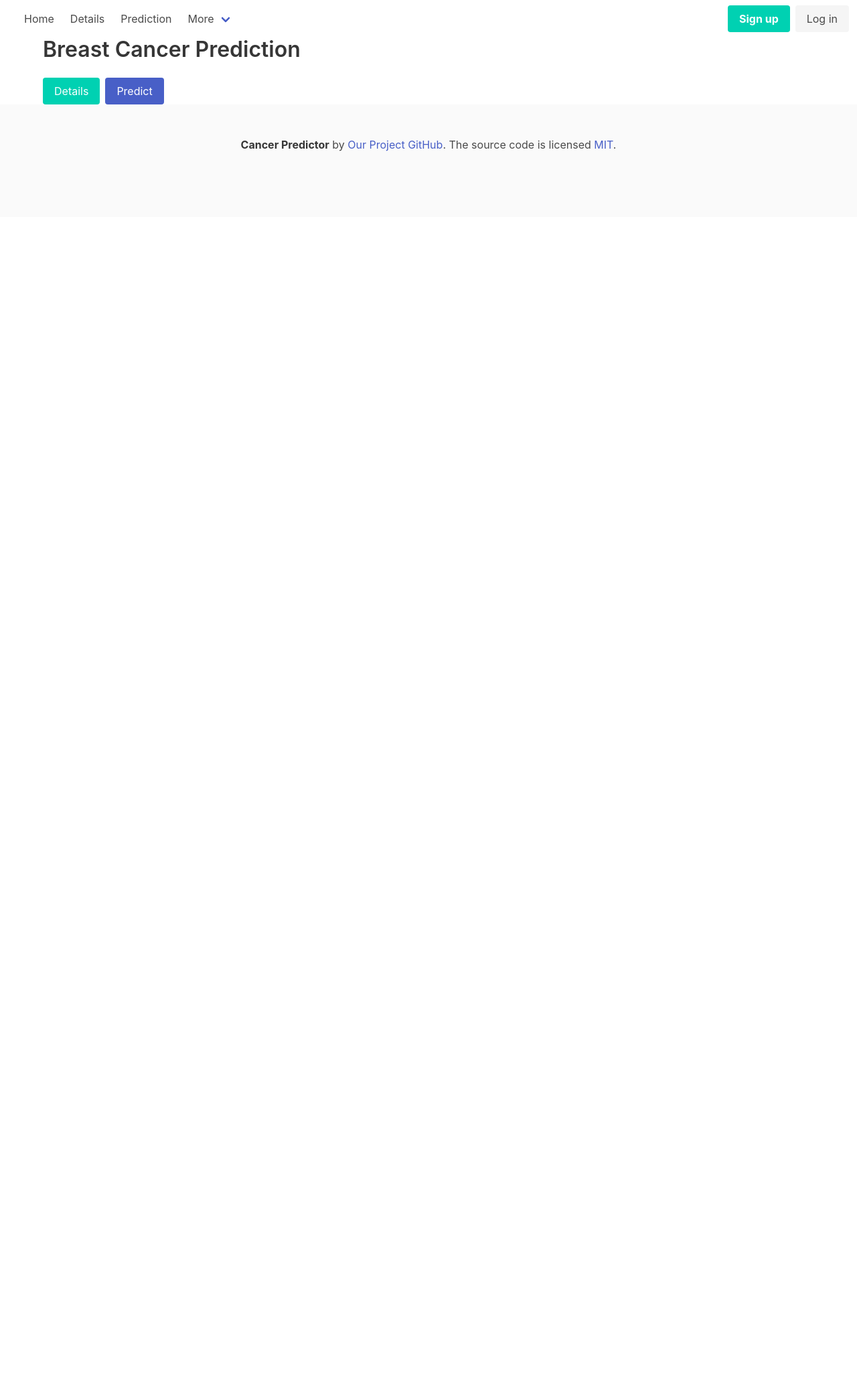
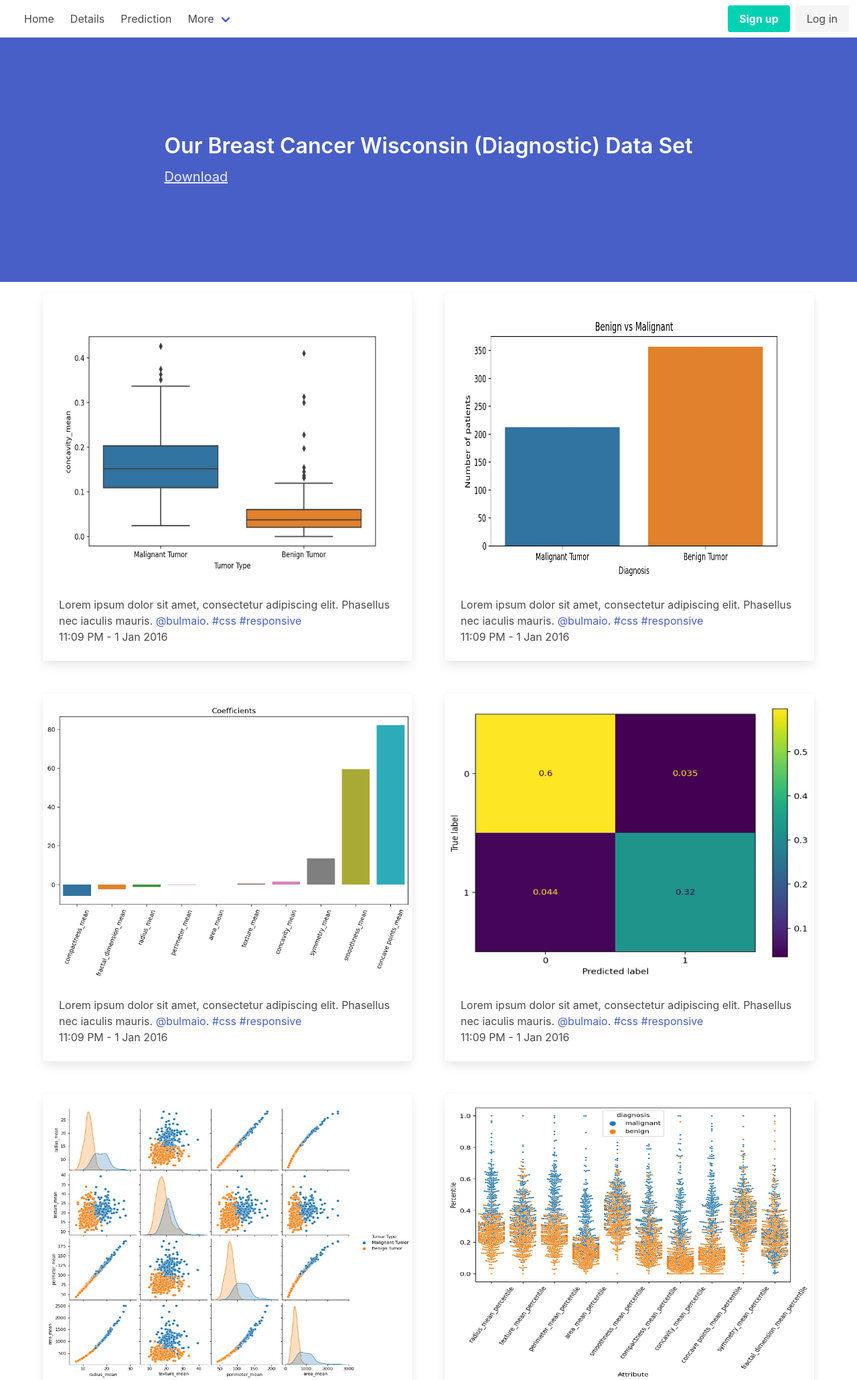
Before and after one commit to datathon21/breast_cancer_prediction, a Django app: template breast_cancer_predictor/templates/showPage.html in a window 1280 px wide. Shown: the top 2061 px of the page at 67% size. Before the commit the page ends 226 px from the top, so only its background shows below. Run offline with Django 3.2, Linux system fonts and the light colour scheme; the template is opened without the code that fills it, so the values that code supplies are empty; parts of the project's set-up code (start-up, migrations or seed data) failed here and were passed over.

Commit message:
Show dataset details

```diff
--- a/breast_cancer_predictor/templates/showPage.html
+++ b/breast_cancer_predictor/templates/showPage.html
@@ -5,7 +5,7 @@
     <meta http-equiv="X-UA-Compatible" content="IE=edge">
     <meta name="viewport" content="width=device-width, initial-scale=1.0">
     <link rel="stylesheet" href="https://cdn.jsdelivr.net/npm/bulma@0.9.3/css/bulma.min.css">
-    <link rel="stylesheet" href="../public/stylesheets/index.css">
+    <link rel="stylesheet" href="../static/css/index.css">
     <title> Breast Cancer prediction </title>
 </head>
 
@@ -71,20 +71,141 @@
             </div>
         </div>
     </nav>
-    <div class="container">
 
+	<section class="hero is-medium is-link">
+		<div class="container">
+			<div class="hero-body">
+				<h1 class="title pb-3"> Our Breast Cancer Wisconsin (Diagnostic) Data Set </h1>
+				<p class="subtitle is-underlined">
+					<a href="https://www.kaggle.com/uciml/breast-cancer-wisconsin-data?select=data.csv" target="_blank"> Download </a>
+				</p>
+			</div>
+		</div>
+	</section>
+
+    <div class="container pt-4">
         <div class="columns is-mobile">
-            <div class="column">
-                <h1 class="title"> Breast Cancer Prediction </h1>
-                <div class="buttons">
-                    <a class="button is-primary" href="/details"> Details </a>
-                    <a class="button is-link" href="/predict"> Predict </a>
+
+            <div class="column pr-5">
+                <div class="card">
+                    <div class="card-image">
+                    	<figure class="image is-4by3">
+                        	<img src="../static/img/show_image/boxplot2.jpg" alt="Placeholder image">
+                      	</figure>
+                    </div>
+                    <div class="card-content">
+						<div class="content">
+							Lorem ipsum dolor sit amet, consectetur adipiscing elit.
+							Phasellus nec iaculis mauris. <a>@bulmaio</a>.
+							<a href="#">#css</a> <a href="#">#responsive</a>
+							<br>
+							<time datetime="2016-1-1">11:09 PM - 1 Jan 2016</time>
+						</div>
+                    </div>
+                </div>
+				<div class="card">
+                    <div class="card-image">
+                    	<figure class="image is-4by3">
+                        	<img src="../static/img/show_image/coefs.jpg" alt="Placeholder image">
+                      	</figure>
+                    </div>
+                    <div class="card-content">
+						<div class="content">
+							Lorem ipsum dolor sit amet, consectetur adipiscing elit.
+							Phasellus nec iaculis mauris. <a>@bulmaio</a>.
+							<a href="#">#css</a> <a href="#">#responsive</a>
+							<br>
+							<time datetime="2016-1-1">11:09 PM - 1 Jan 2016</time>
+						</div>
+                    </div>
+                </div>
+				<div class="card">
+                    <div class="card-image">
+                    	<figure class="image is-4by3">
+                        	<img src="../static/img/show_image/pairplot.jpg" alt="Placeholder image">
+                      	</figure>
+                    </div>
+                    <div class="card-content">
+						<div class="content">
+							Lorem ipsum dolor sit amet, consectetur adipiscing elit.
+							Phasellus nec iaculis mauris. <a>@bulmaio</a>.
+							<a href="#">#css</a> <a href="#">#responsive</a>
+							<br>
+							<time datetime="2016-1-1">11:09 PM - 1 Jan 2016</time>
+						</div>
+                    </div>
                 </div>
             </div>
-            <div class="column">
 
+			<div class="column pl-5">
+                <div class="card">
+                    <div class="card-image">
+                    	<figure class="image is-4by3">
+                        	<img src="../static/img/show_image/BvsM.jpg" alt="Placeholder image">
+                      	</figure>
+                    </div>
+                    <div class="card-content">
+						<div class="content">
+							Lorem ipsum dolor sit amet, consectetur adipiscing elit.
+							Phasellus nec iaculis mauris. <a>@bulmaio</a>.
+							<a href="#">#css</a> <a href="#">#responsive</a>
+							<br>
+							<time datetime="2016-1-1">11:09 PM - 1 Jan 2016</time>
+						</div>
+                    </div>
+                </div>
+				<div class="card">
+                    <div class="card-image">
+                    	<figure class="image is-4by3">
+                        	<img src="../static/img/show_image/confusion_matrix.jpg" alt="Placeholder image">
+                      	</figure>
+                    </div>
+                    <div class="card-content">
+						<div class="content">
+							Lorem ipsum dolor sit amet, consectetur adipiscing elit.
+							Phasellus nec iaculis mauris. <a>@bulmaio</a>.
+							<a href="#">#css</a> <a href="#">#responsive</a>
+							<br>
+							<time datetime="2016-1-1">11:09 PM - 1 Jan 2016</time>
+						</div>
+                    </div>
+                </div>
+				<div class="card">
+                    <div class="card-image">
+                    	<figure class="image is-4by3">
+                        	<img src="../static/img/show_image/scatterplot.jpg" alt="Placeholder image">
+                      	</figure>
+                    </div>
+                    <div class="card-content">
+						<div class="content">
+							Lorem ipsum dolor sit amet, consectetur adipiscing elit.
+							Phasellus nec iaculis mauris. <a>@bulmaio</a>.
+							<a href="#">#css</a> <a href="#">#responsive</a>
+							<br>
+							<time datetime="2016-1-1">11:09 PM - 1 Jan 2016</time>
+						</div>
+                    </div>
+                </div>
             </div>
+
         </div>
+
+		<div class="card">
+			<div class="card-image">
+				<figure class="image is-4by3">
+					<img src="../static/img/show_image/heatmap.jpg" alt="Placeholder image">
+				  </figure>
+			</div>
+			<div class="card-content">
+				<div class="content">
+					Lorem ipsum dolor sit amet, consectetur adipiscing elit.
+					Phasellus nec iaculis mauris. <a>@bulmaio</a>.
+					<a href="#">#css</a> <a href="#">#responsive</a>
+					<br>
+					<time datetime="2016-1-1">11:09 PM - 1 Jan 2016</time>
+				</div>
+			</div>
+		</div>
 
     </div>
 
```
